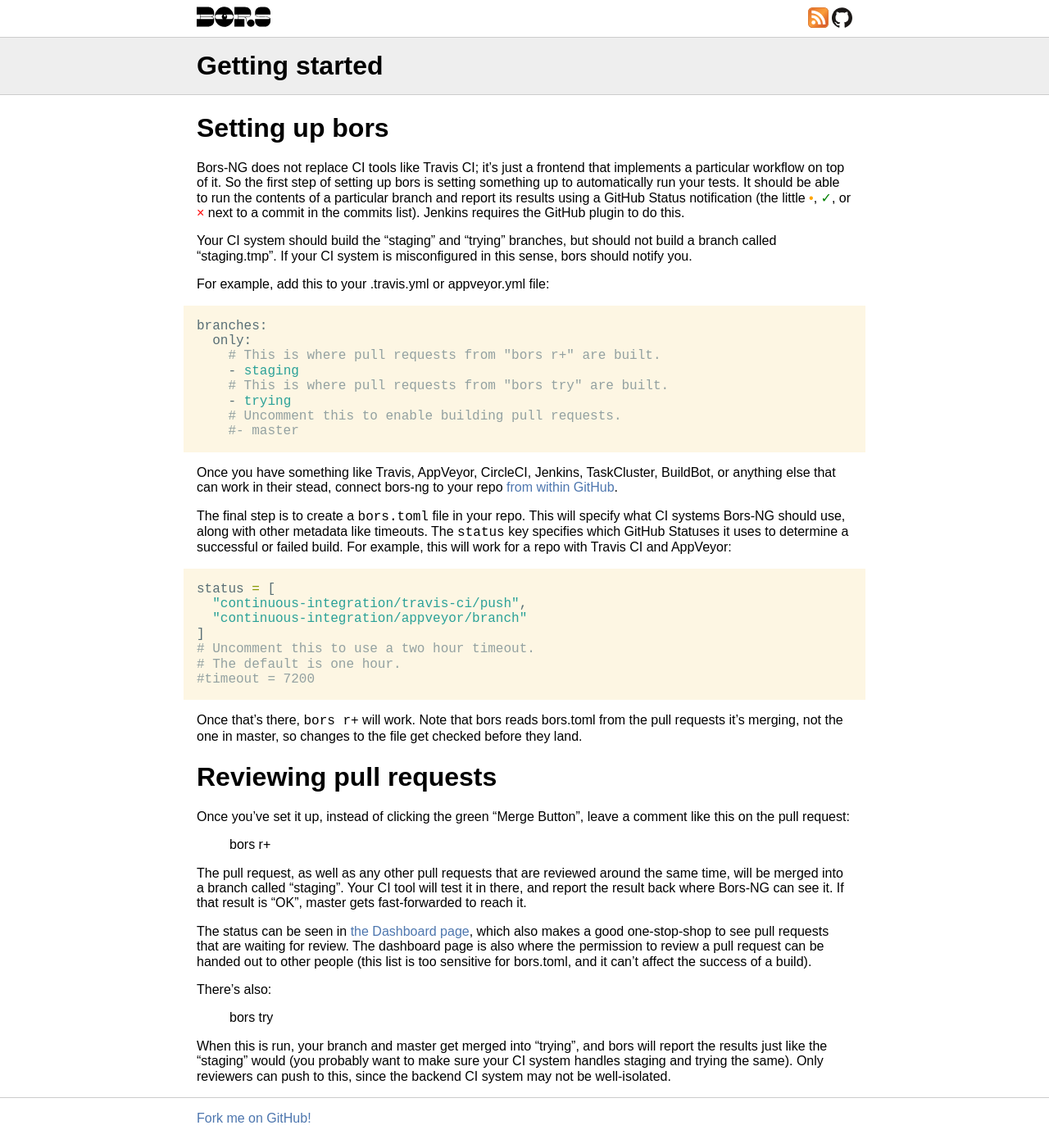
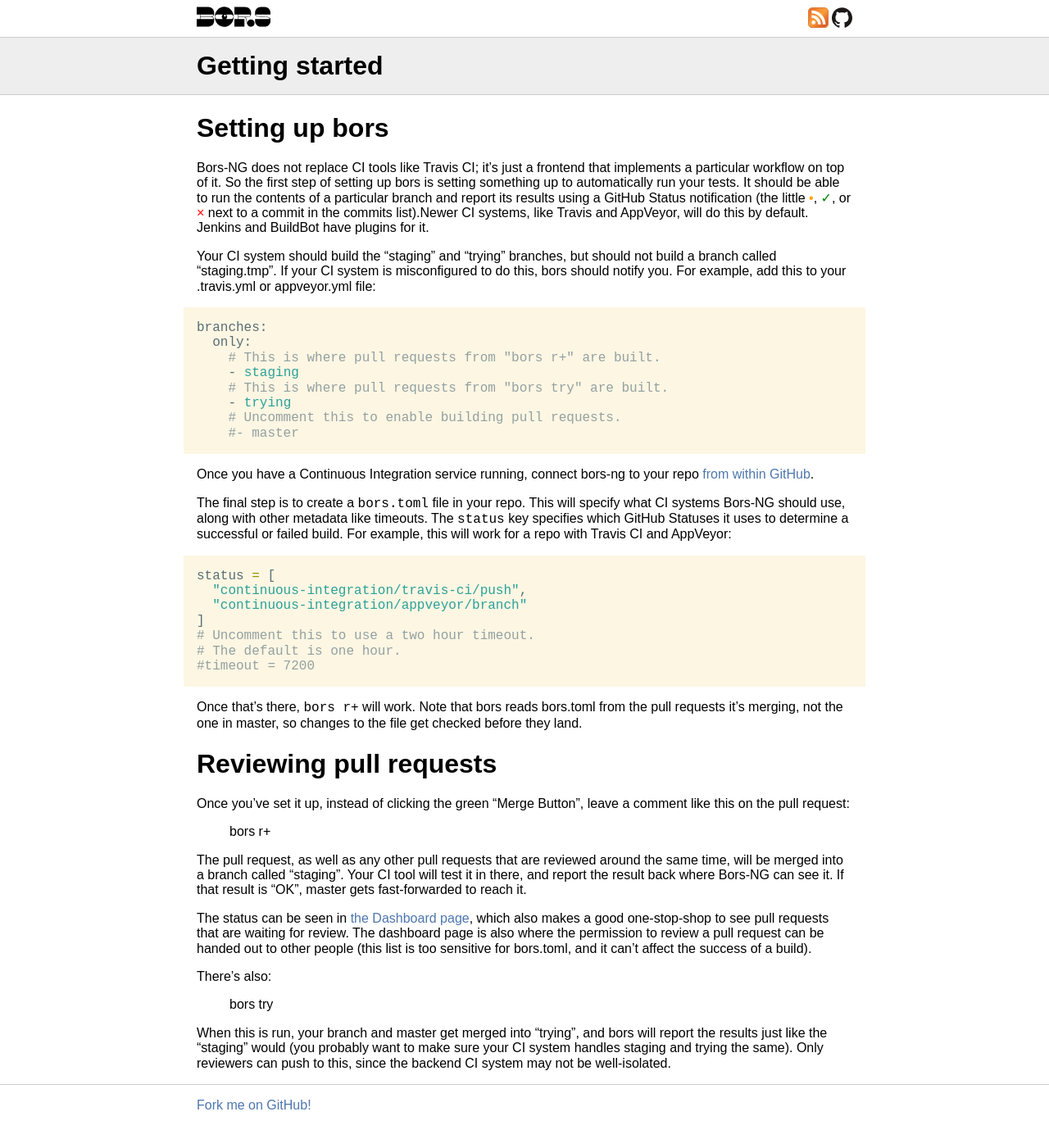
Before and after one commit to bors-ng/bors-ng.github.io, a Jekyll site: the page built from getting-started.md, in a window 1280 px wide. Shown: the whole page at 82% size. Built offline with Jekyll 4.4.1, drawn with Linux system fonts in a browser that asks for light colours.

Commit message:
Update getting-started.md
Fix a bit of confusing wordage.

````diff
--- a/getting-started.md
+++ b/getting-started.md
@@ -10,13 +10,10 @@ it's just a frontend that implements a particular workflow on top of it.
 So the first step of setting up bors is setting something up to automatically run your tests.
 It should be able to run the contents of a particular branch
 and report its results using a GitHub Status notification
-(the little <span style="color:orange" title="The build is in progress">&bull;</span>, <span style="color:green" title="Build succeeded">&#10003;</span>, or <span style="color:red" title="Build failed">&times;</span> next to a commit in the commits list).
-Jenkins requires the GitHub plugin to do this.
+(the little <span style="color:orange" title="The build is in progress">&bull;</span>, <span style="color:green" title="Build succeeded">&#10003;</span>, or <span style="color:red" title="Build failed">&times;</span> next to a commit in the commits list).Newer CI systems, like Travis and AppVeyor, will do this by default. Jenkins and BuildBot have plugins for it.
 
 Your CI system should build the "staging" and "trying" branches, but should not build a branch called "staging.tmp".
-If your CI system is misconfigured in this sense, bors should notify you.
-
-For example, add this to your .travis.yml or appveyor.yml file:
+If your CI system is misconfigured to do this, bors should notify you. For example, add this to your .travis.yml or appveyor.yml file:
 
 ```yaml
 branches:
@@ -29,8 +26,7 @@ branches:
     #- master
 ```
 
-Once you have something like Travis, AppVeyor, CircleCI, Jenkins, TaskCluster, BuildBot,
-or anything else that can work in their stead,
+Once you have a Continuous Integration service running,
 connect bors-ng to your repo <a href="https://github.com/integration/bors-ng">from within GitHub</a>.
 
 The final step is to create a `bors.toml` file in your repo.
````
